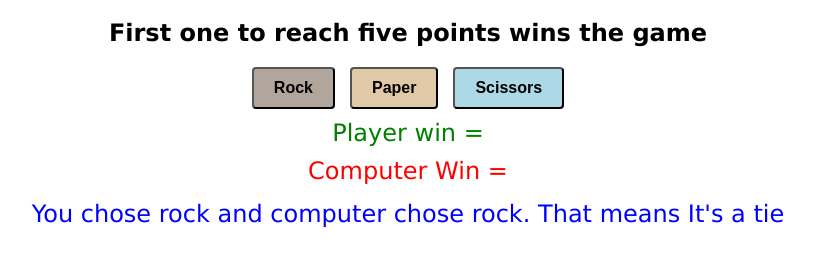
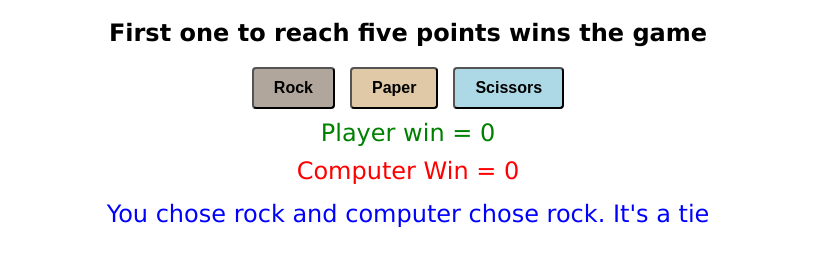
Before and after one commit to bkrmroy/rock-Paper-Scissors, a plain HTML site: page index.html in a window 1280 px wide. Both pictures are taken after a click on the button "Rock". Shown: the part 62-328 px from the top of the page, without its empty margins (232-1046 px from the left). Drawn offline with Linux system fonts and the light colour scheme.

Commit message:
edit the countResult() function properly
edited the countResult function to count the number of wins and show them in the ui

```diff
--- a/index.html
+++ b/index.html
@@ -19,8 +19,8 @@
     </div>
 
     <div id="counter">
-        <div class="player">Player win = </div>
-        <div class="computer">Computer Win = </div>
+        <div class="player">Player win = 0</div>
+        <div class="computer">Computer Win = 0</div>
     </div>
     <div id="container"></div>
 
--- a/script.js
+++ b/script.js
@@ -38,7 +38,7 @@ function playRound(_computerChoice, _playerChoice){
     }
     const container = document.querySelector('#container');
     const message = document.createElement('div');
-    message.textContent = `You chose ${_playerChoice} and computer chose ${_computerChoice}. That means ` + result
+    message.textContent = `You chose ${_playerChoice} and computer chose ${_computerChoice}. ` + result
     container.appendChild(message);
 
     setTimeout(function() {
@@ -64,8 +64,10 @@ function countResult(){
             playerWin = playerWin;
             computerWin = computerWin;
         }
-        console.log("Player win = " + playerWin);
-        console.log("Computer Win = " + computerWin);
+        const player = document.querySelector('.player');
+        const computer = document.querySelector('.computer');
+        player.textContent = player.textContent.substring(0, player.textContent.length - 1) + playerWin ;
+        computer.textContent = computer.textContent.substring(0, computer.textContent.length -1) + computerWin;
     }
 /*
 //stores the final result
```
